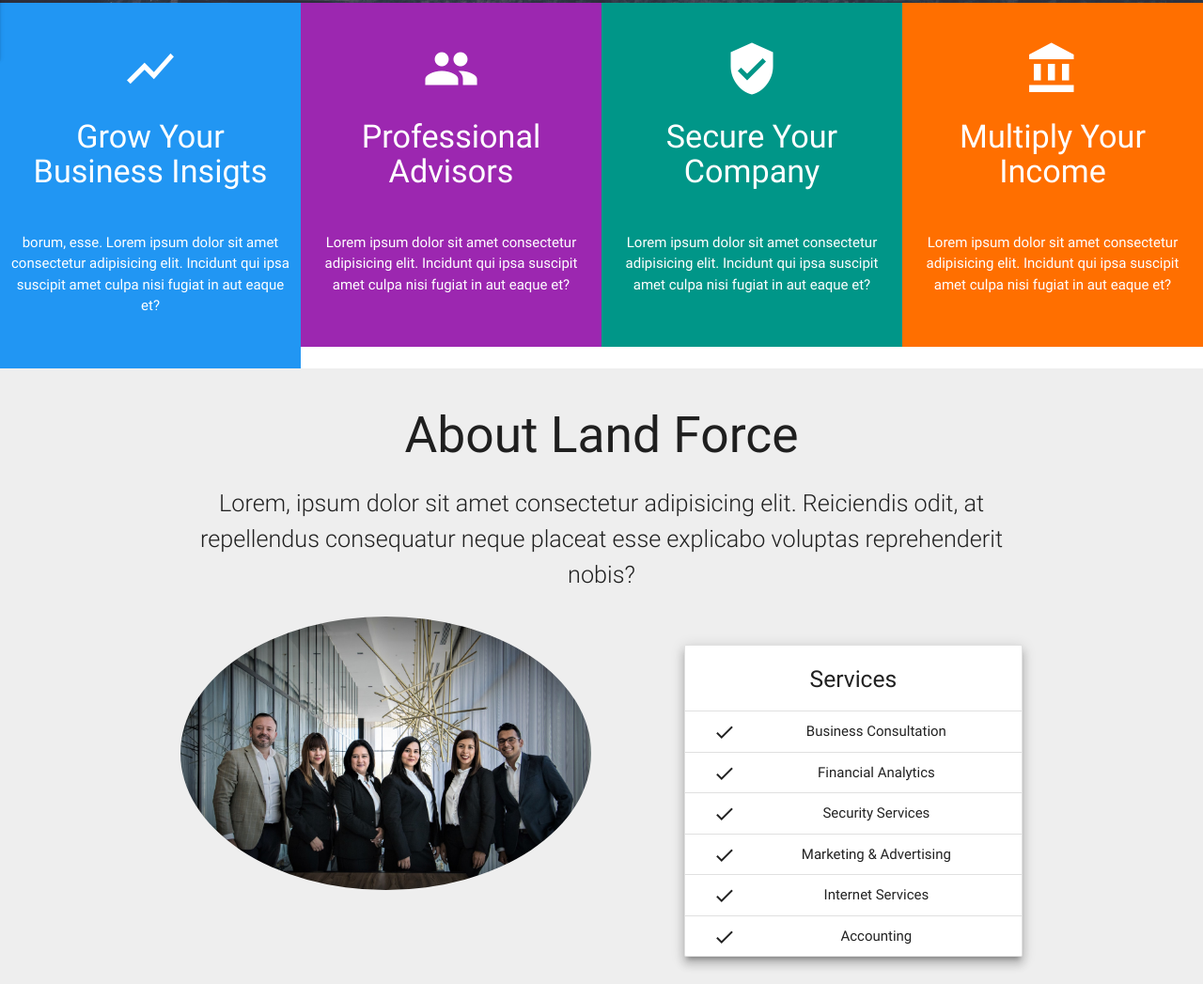
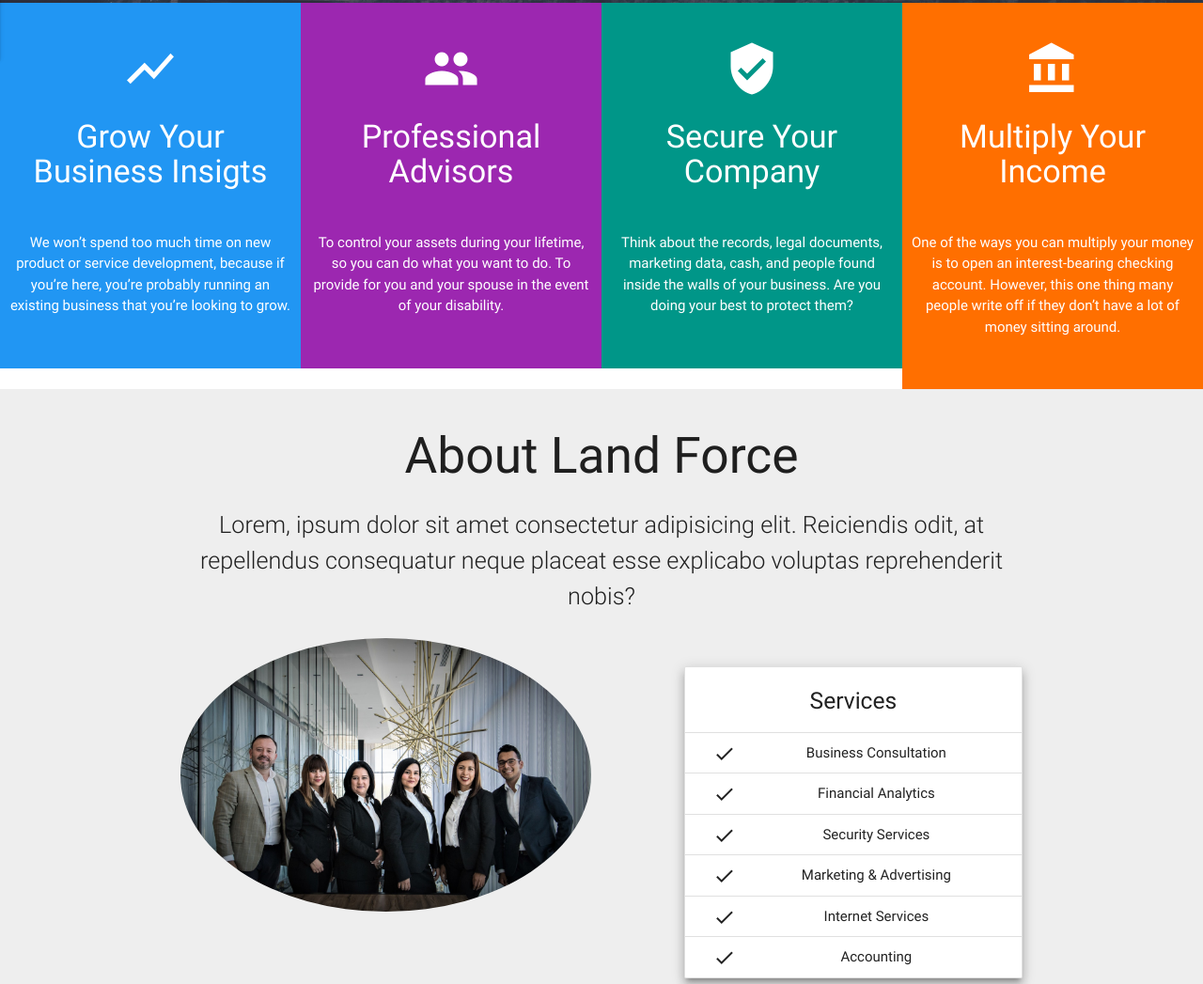
Before and after one commit to alihassan0204/land_force, a plain HTML site: page index.html in a window 1280 px wide. Shown: the part 797-1844 px from the top of the page at 94% size. Drawn offline with nearby package versions, Linux system fonts and the light colour scheme; some packages are replaced by stand-ins of ours.

Commit message:
updated content of features

```diff
--- a/index.html
+++ b/index.html
@@ -88,26 +88,23 @@
       <div class="col s12 m6 l3 blue white-text box">
         <i class="material-icons medium">show_chart</i>
         <h4>Grow Your Business Insigts</h4>
-        <p>borum, esse. Lorem ipsum dolor sit amet consectetur adipisicing elit. Incidunt qui ipsa suscipit amet culpa nisi fugiat in aut
-          eaque et?</p>
+        <p>We won’t spend too much time on new product or service development, because if you’re here, you’re probably running an existing business that you’re looking to grow. </p>
       </div>
       <div class="col s12 m6 l3 purple white-text box">
         <i class="material-icons medium">people</i>
         <h4>Professional Advisors</h4>
-        <p>Lorem ipsum dolor sit amet consectetur adipisicing elit. Incidunt qui ipsa suscipit amet culpa nisi fugiat in aut
-          eaque et?</p>
+        <p>To control your assets during your lifetime, so you can do what you want to do. To provide for you and your spouse in the event of your disability.</p>
       </div>
       <div class="col s12 m6 l3 teal white-text box">
         <i class="material-icons medium">verified_user</i>
         <h4>Secure Your Company</h4>
-        <p>Lorem ipsum dolor sit amet consectetur adipisicing elit. Incidunt qui ipsa suscipit amet culpa nisi fugiat in aut
-          eaque et?</p>
+        <p>Think about the records, legal documents, marketing data, cash, and people found inside the walls of your business. Are you doing your best to protect them?</p>
       </div>
       <div class="col s12 m6 l3 amber darken-4 white-text box">
         <i class="material-icons medium">account_balance</i>
         <h4>Multiply Your Income</h4>
-        <p>Lorem ipsum dolor sit amet consectetur adipisicing elit. Incidunt qui ipsa suscipit amet culpa nisi fugiat in aut
-          eaque et?</p>
+        <p>One of the ways you can multiply your money is to open an interest-bearing checking account. However, this one thing many people write off if they don’t have a lot of money sitting around.
+        </p>
       </div>
     </div>
   </section>
```
